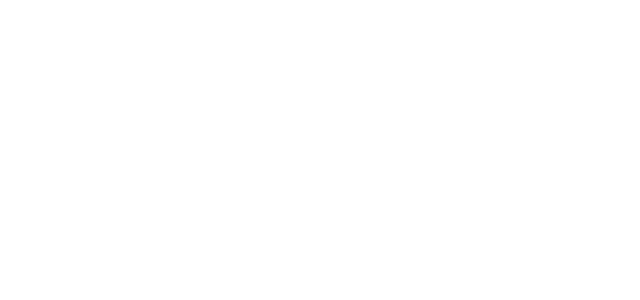
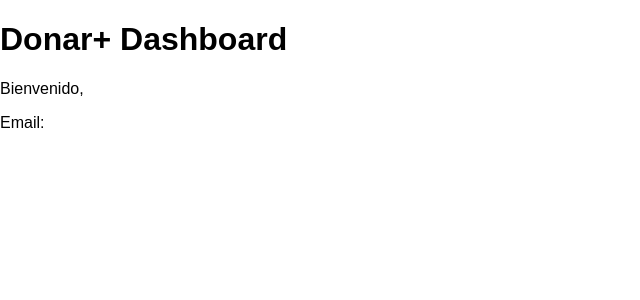
Before and after one commit to FedericoBrid/donar-api-frontend, a React (Vite) app: page /dashboard in a window 1280 px wide. Before the commit this address had no page. Shown: the top 300 px of the page, without its empty margins (0-640 px from the left). Built offline with nearby package versions, Linux system fonts and the light colour scheme.

Commit message:
test login and redirect for dashboard

```diff
--- /dev/null
+++ b/src/pages/Dashboard/Dashboard.tsx
@@ -0,0 +1,19 @@
+import { useAuth } from "../../context/useAuth";
+
+function Dashboard() {
+  const { user } = useAuth();
+
+  return (
+    <div>
+      <h1>Donar+ Dashboard</h1>
+
+      <p>
+        Bienvenido, {user?.firstName} {user?.lastName}
+      </p>
+
+      <p>Email: {user?.email}</p>
+    </div>
+  );
+}
+
+export default Dashboard
--- a/src/pages/Login/Login.tsx
+++ b/src/pages/Login/Login.tsx
@@ -2,10 +2,12 @@
 import { useAuth } from "../../context/useAuth";
 import type { AuthResponse } from "../../types/auth";
 import api from "../../services/api";
+import { useNavigate } from "react-router-dom";
 
 function Login() {
 
   const {login} = useAuth();
+  const navigate = useNavigate();
 
   const [email, setEmail] = useState("");
   const [password, setPassword] = useState("");
@@ -19,6 +21,8 @@
     });
 
     login(response.data);
+
+    navigate("/dashboard");
   };
 
   return (
--- a/src/routes/AppRouter.tsx
+++ b/src/routes/AppRouter.tsx
@@ -1,11 +1,13 @@
 import { BrowserRouter, Routes, Route } from "react-router-dom";
 import Login from "../pages/Login/Login";
+import Dashboard from "../pages/Dashboard/Dashboard";
 
 function AppRouter() {
   return (
     <BrowserRouter>
       <Routes>
         <Route path="/login" element={<Login />} />
+        <Route path="/dashboard" element={<Dashboard />} />
       </Routes>
     </BrowserRouter>
   );
```
